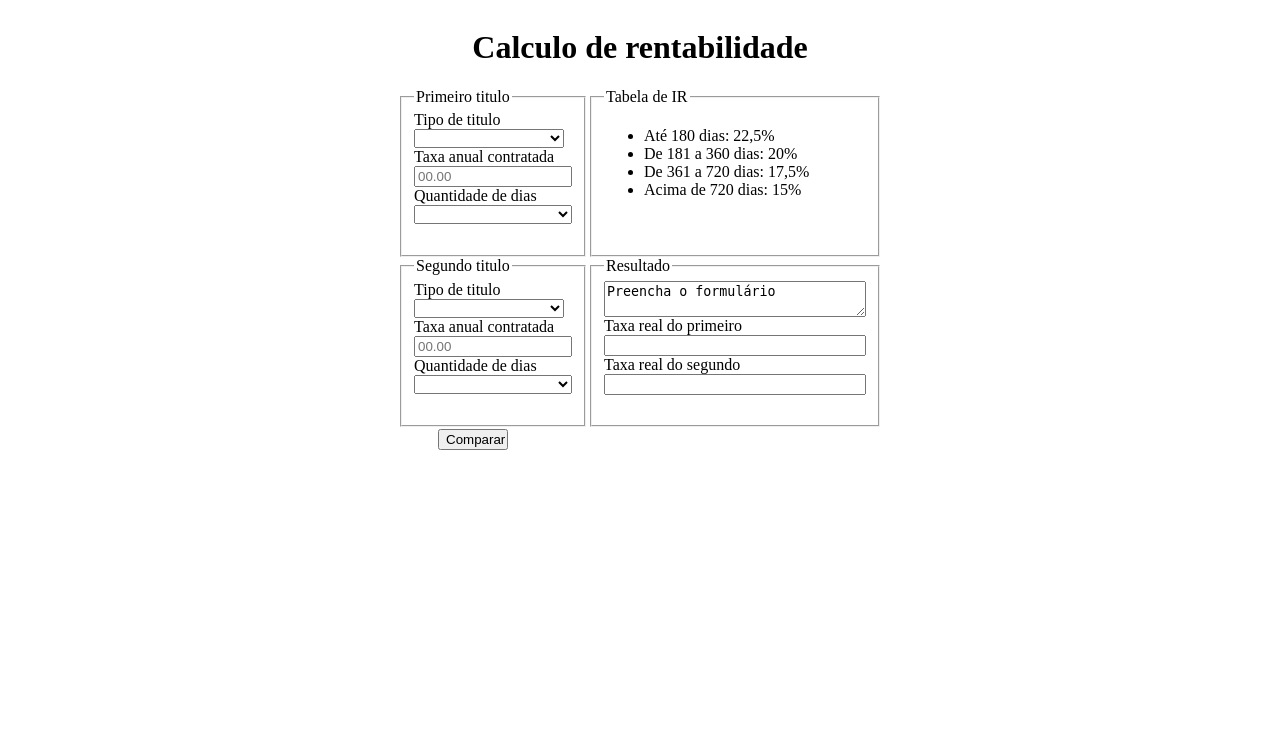
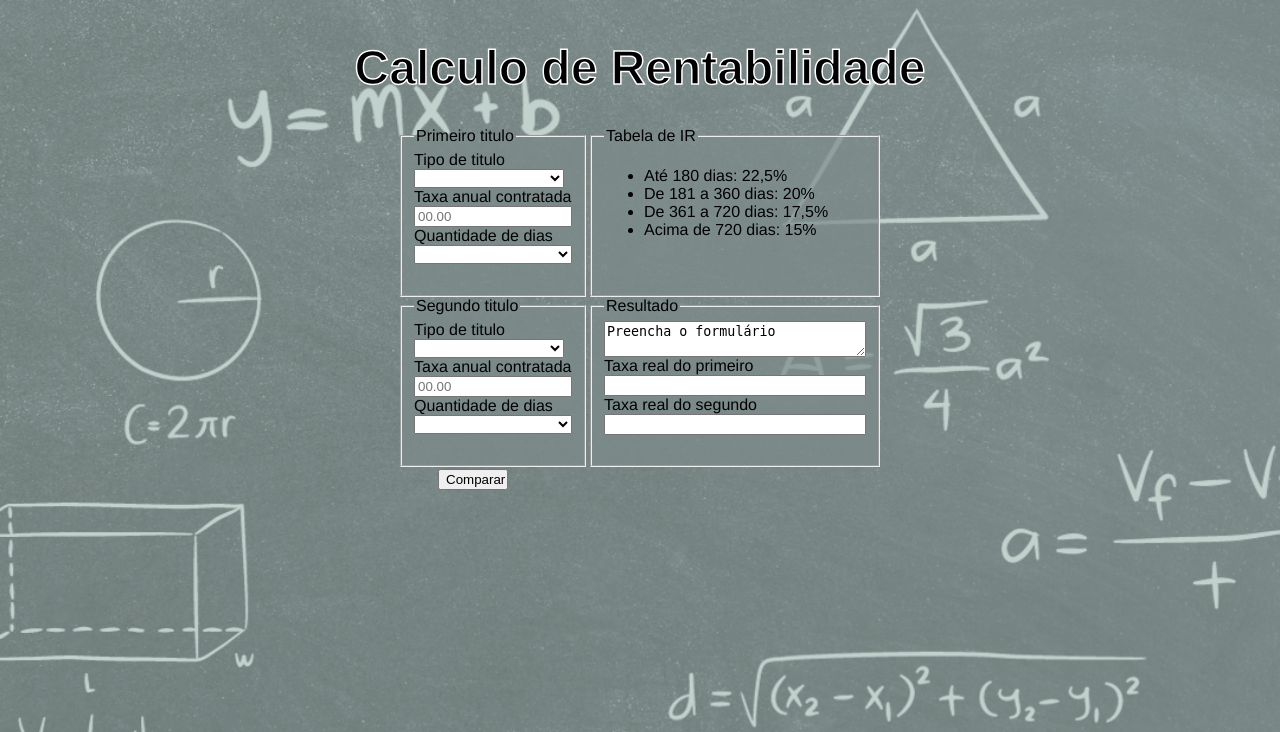
Before and after one commit to Daandrn/rentabilidade, a PHP site: page / in a window 1280 px wide. Shown: the top 732 px of the page. Run offline with PHP 8.4, Linux system fonts and the light colour scheme.

Commit message:
Ajuste layout

```diff
--- a/Index.php
+++ b/Index.php
@@ -8,7 +8,7 @@
 </head>
 <body>
     <header>
-        <h1>Calculo de rentabilidade</h1>
+        <h1>Calculo de Rentabilidade</h1>
     </header>
     <main id="principal">
         <div id="comparacao">
--- a/style.css
+++ b/style.css
@@ -4,6 +4,15 @@ body {
     display: flex;
     flex-direction: column;
     align-items: center;
+    font-family: helvetica;
+    background-image: url(Fundo_Calculo.png);
+    background-repeat: no-repeat;
+    background-size: 100%;
+}
+
+header {
+    font-size: 24px;
+    -webkit-text-stroke: 1.5px white;
 }
 
 main {
@@ -14,10 +23,13 @@ div#comparacao fieldset {
     display: flex;
     flex-direction: column;
     height: 150px;
+    background-color: rgba(125, 140, 138, 0.7);
+
 }
 
 div#tabela fieldset {
     height: 150px;
+    background-color: rgba(125, 140, 138, 0.7);
 }
 
 input#valor {
```
Also changed, not shown: Fundo_Calculo.png (added).
